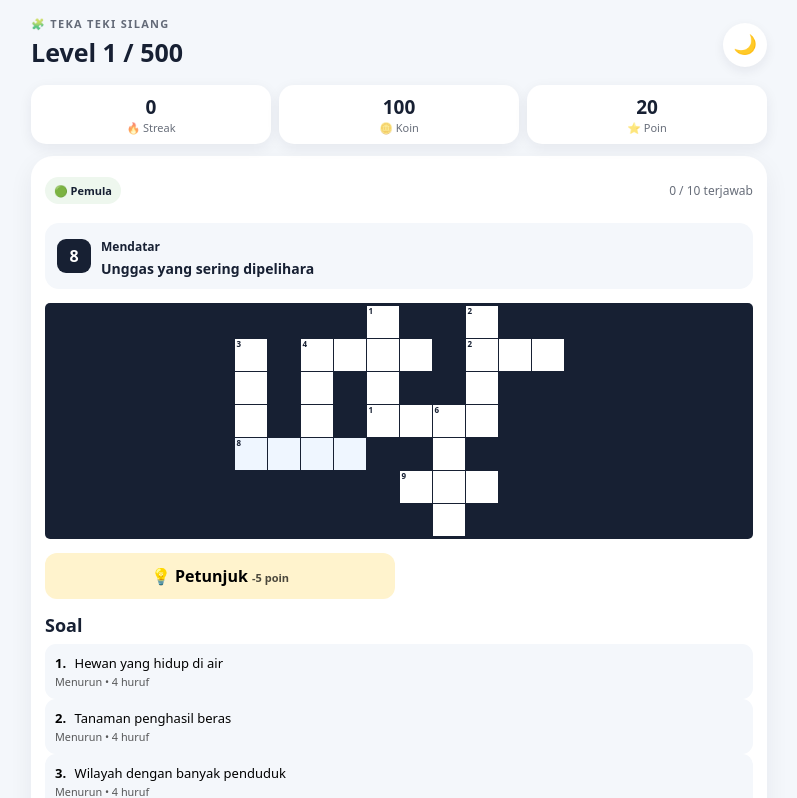
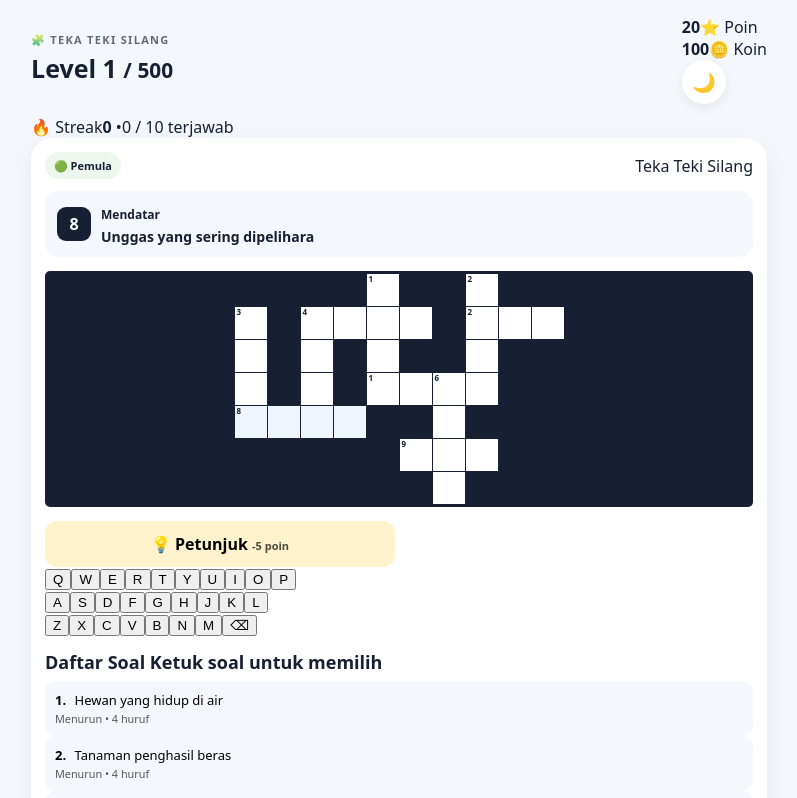
Before and after one commit to thatosenyum95-ship-it/Teka_teki_silang, a website: page www/index.html in a window 1280 px wide. Shown: the top 798 px of the page, without its empty margins (241-1038 px from the left). Drawn offline with Linux system fonts and the light colour scheme.

Commit message:
Redesign TTS layout like modern crossword apps

```diff
--- a/www/index.html
+++ b/www/index.html
@@ -19,23 +19,26 @@
 </section>
 <main class="app">
 <header class="topbar">
-  <div>
+  <div class="brand">
     <div class="eyebrow">🧩 TEKA TEKI SILANG</div>
-    <h1>Level <span id="levelNumber">1</span> / 500</h1>
+    <h1>Level <span id="levelNumber">1</span> <small>/ 500</small></h1>
   </div>
-  <button id="themeButton" class="icon-button" aria-label="Mode gelap">🌙</button>
+  <div class="top-actions">
+    <div class="mini-stat"><b id="score">0</b><span>⭐ Poin</span></div>
+    <div class="mini-stat"><b id="coins">100</b><span>🪙 Koin</span></div>
+    <button id="themeButton" class="icon-button" aria-label="Mode gelap">🌙</button>
+  </div>
 </header>
 
-<section class="stats">
-  <div class="stat"><strong id="streak">0</strong><span>🔥 Streak</span></div>
-  <div class="stat"><strong id="coins">100</strong><span>🪙 Koin</span></div>
-  <div class="stat"><strong id="score">0</strong><span>⭐ Poin</span></div>
+<section class="streak-strip">
+  <span>🔥 Streak</span><strong id="streak">0</strong>
+  <span class="strip-sep">•</span><span id="progress">0 / 10</span>
 </section>
 
 <section class="game">
   <div class="game-head">
     <span class="badge" id="difficulty">🟢 Pemula</span>
-    <p id="progress">0 / 10 terjawab</p>
+    <span class="board-label">Teka Teki Silang</span>
   </div>
 
   <div class="active-clue" id="activeClue">
@@ -53,8 +56,20 @@
     <button id="directionButton" class="direction-button" hidden>↔ Ganti arah</button>
   </div>
 
+  <div class="keyboard" id="keyboard" aria-label="Papan ketik huruf">
+    <div class="key-row">
+      <button data-key="Q">Q</button><button data-key="W">W</button><button data-key="E">E</button><button data-key="R">R</button><button data-key="T">T</button><button data-key="Y">Y</button><button data-key="U">U</button><button data-key="I">I</button><button data-key="O">O</button><button data-key="P">P</button>
+    </div>
+    <div class="key-row">
+      <button data-key="A">A</button><button data-key="S">S</button><button data-key="D">D</button><button data-key="F">F</button><button data-key="G">G</button><button data-key="H">H</button><button data-key="J">J</button><button data-key="K">K</button><button data-key="L">L</button>
+    </div>
+    <div class="key-row">
+      <button data-key="Z">Z</button><button data-key="X">X</button><button data-key="C">C</button><button data-key="V">V</button><button data-key="B">B</button><button data-key="N">N</button><button data-key="M">M</button><button data-key="BACK">⌫</button>
+    </div>
+  </div>
+
   <div class="clues">
-    <h2>Soal</h2>
+    <h2>Daftar Soal <span>Ketuk soal untuk memilih</span></h2>
     <div id="clueList"></div>
   </div>
 
```
